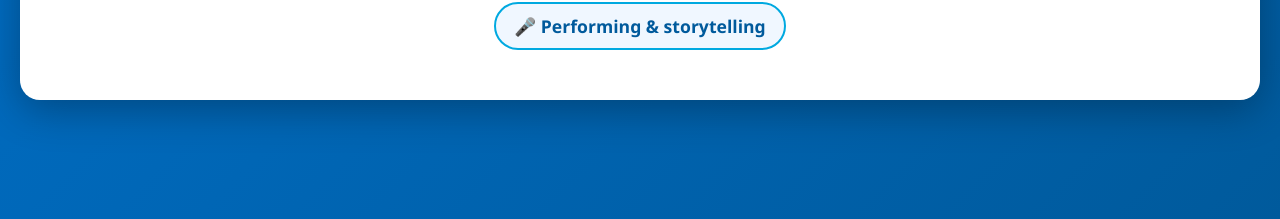
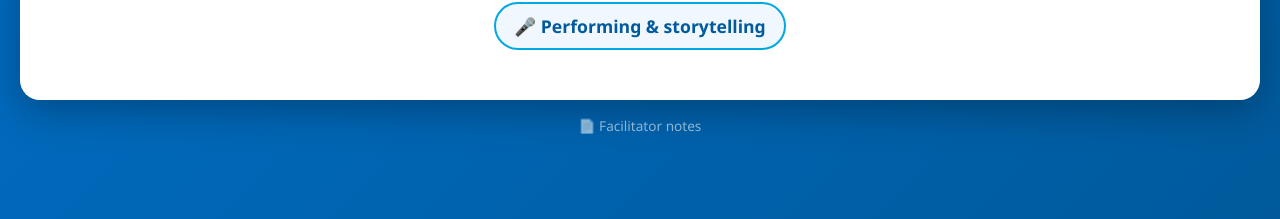
Before and after one commit to Data-Dunkers/data-dunkers.github.io, a Jekyll site: the page students/DD-data-ai-mindmap.html, which Jekyll copies as it is, in a window 1280 px wide. Shown: the part 678-897 px from the top of the page. Built offline with Jekyll 4.4.1, drawn with Linux system fonts in a browser that asks for light colours.

Commit message:
Update DD-data-ai-mindmap.html
add link

```diff
--- a/students/DD-data-ai-mindmap.html
+++ b/students/DD-data-ai-mindmap.html
@@ -319,6 +319,7 @@
     </nav>
 
     <div class="center-display" id="center-display"></div>
+<p style="text-align:center; margin-top:14px;"><a href="https://docs.google.com/document/d/1X0vM69c9vMgjCvUDhnw-ZIiJzQMZxmD9KRPCXnNJtx8/edit?usp=sharing" target="_blank" rel="noopener" style="color:rgba(255,255,255,0.55); font-size:0.85em; text-decoration:none;">📄 Facilitator notes</a></p>
 
 <script>
 // ---------- CONTENT ----------
```
